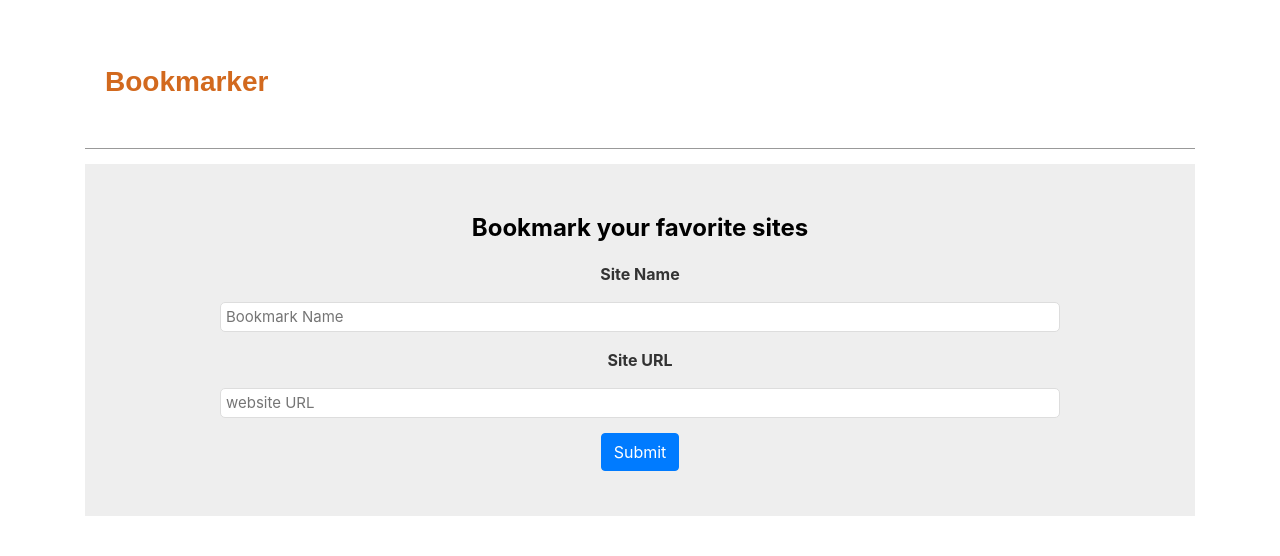
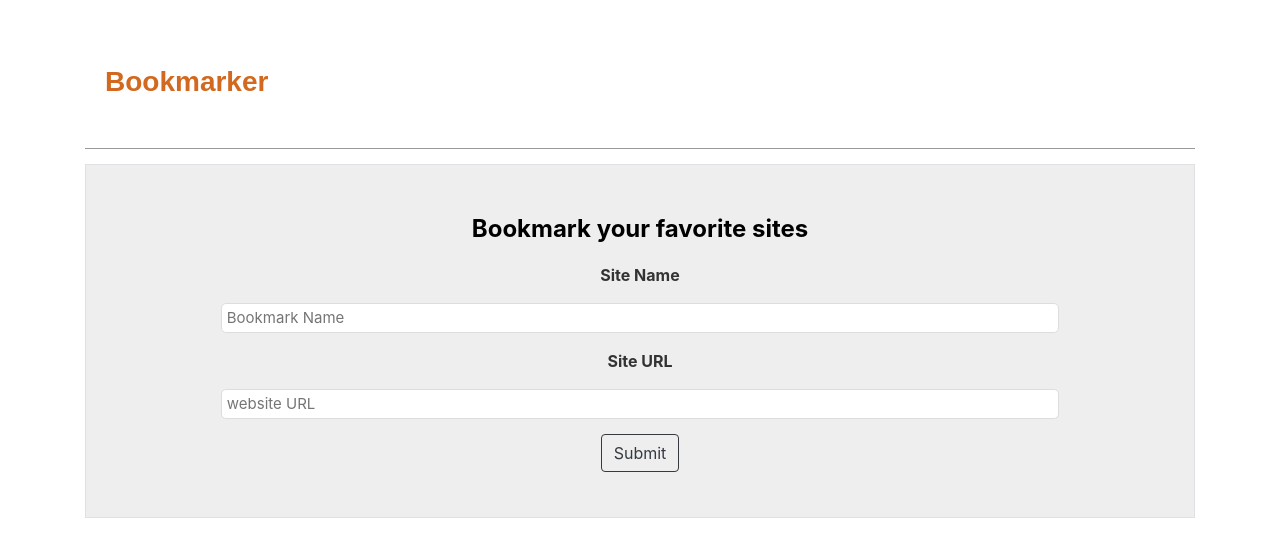
Before and after one commit to ertomar/Route-Project, a plain HTML site: page index.html in a window 1280 px wide. Drawn offline with Linux system fonts and the light colour scheme.

Commit message:
Changing Button Style & Adding Border For Input form

```diff
--- a/index.html
+++ b/index.html
@@ -10,14 +10,14 @@
             <div class="caption">
                 <h3>Bookmarker</h3>
             </div>
-            <div class="input-section text-center">
+            <div class="input-section text-center border">
                 <h2>Bookmark your favorite sites </h2>
                 <p>Site Name</p>
                 <input id="siteName" placeholder="Bookmark Name" type="text">
                 <p>Site URL</p>
                 <input id="siteUrl" placeholder="website URL" type="text">
                 <div class="m-auto">
-                    <button class="btn btn-primary" id="submit" >Submit</button>
+                    <button class="btn btn-outline-dark" id="submit" >Submit</button>
                 </div>
             </div>
             <div id="urlContainer" >
```
